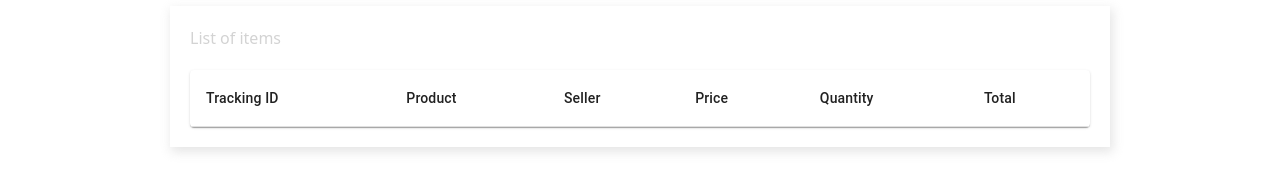
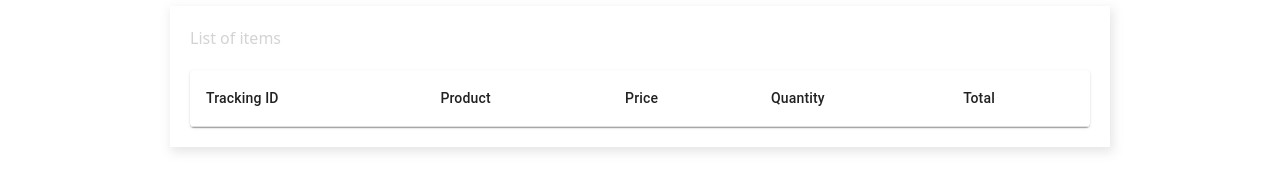
Before and after one commit to Nguyen36/chototcnpmmm, a React (Create React App) app in the folder frontend/: page /myorder/orderdetail/1 in a window 1280 px wide. Shown: the part 435-612 px from the top of the page. Built offline with nearby package versions, Linux system fonts and the light colour scheme.

Commit message:
//fix Ui

```diff
--- a/frontend/src/Components/Home/DatatableOder.jsx
+++ b/frontend/src/Components/Home/DatatableOder.jsx
@@ -47,7 +47,7 @@ const Datatable = () => {
       },
     },
   ];
-  console.log(oderList)
+
   return (
     <div className="datatable">
       <div className="datatableTitle">
--- a/frontend/src/Components/admin/table/Table.jsx
+++ b/frontend/src/Components/admin/table/Table.jsx
@@ -22,7 +22,6 @@ const List = () => {
           <TableRow>
             <TableCell className="tableCell">Tracking ID</TableCell>
             <TableCell className="tableCell">Product</TableCell>
-            <TableCell className="tableCell">Seller</TableCell>
             <TableCell className="tableCell">Price</TableCell>
             <TableCell className="tableCell">Quantity</TableCell>
             <TableCell className="tableCell">Total</TableCell>
@@ -39,7 +38,6 @@ const List = () => {
                   {row.product_id.name}
                 </div>
               </TableCell>
-              <TableCell className="tableCell">{row.oder_id.seller_id?.fullname}</TableCell>
               <TableCell className="tableCell">{formatCurrency(row.product_id?.price)}</TableCell>
               <TableCell className="tableCell">{row.quantity}</TableCell>
               <TableCell className="tableCell">{`${formatCurrency(plus(row.product_id?.price,row?.quantity))}`}</TableCell>
```
